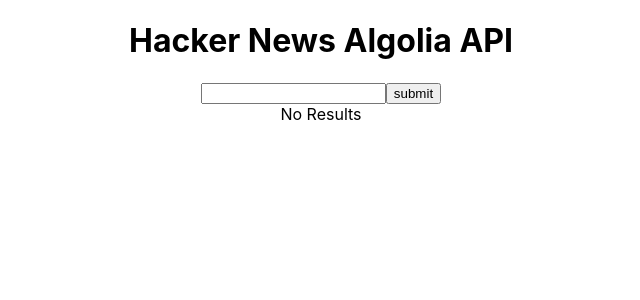
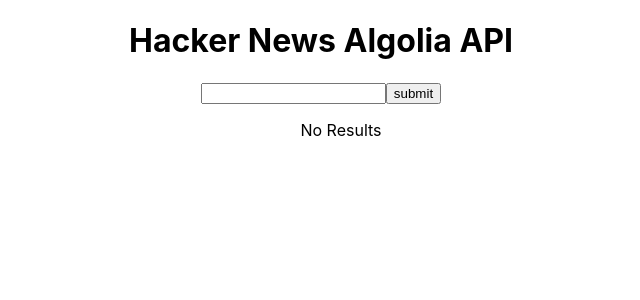
Before and after one commit to AnthonyM5/RTS_LABS, a React (Create React App) app: page / in a window 1280 px wide. Shown: the top 300 px of the page, without its empty margins (319-959 px from the left). Built offline with nearby package versions, Linux system fonts and the light colour scheme.

Commit message:
using ordered list

```diff
--- a/src/features/Input.js
+++ b/src/features/Input.js
@@ -37,7 +37,9 @@
      type='submit'/>
      </form>
      <div>
-     {searchData ? searchData.map((results, i) => <p key={results.objectID}><a href={results.url}>{results.title}</a> By: {results.author}</p>) : "No Results"}
+    <ol>
+     {searchData ? searchData.map((results, i) => <li key={results.objectID}><a href={results.url}>{results.objectID}: {results.title}</a> By: {results.author}</li>) : "No Results"}
+     </ol>
      </div>
     </div>
 
```
